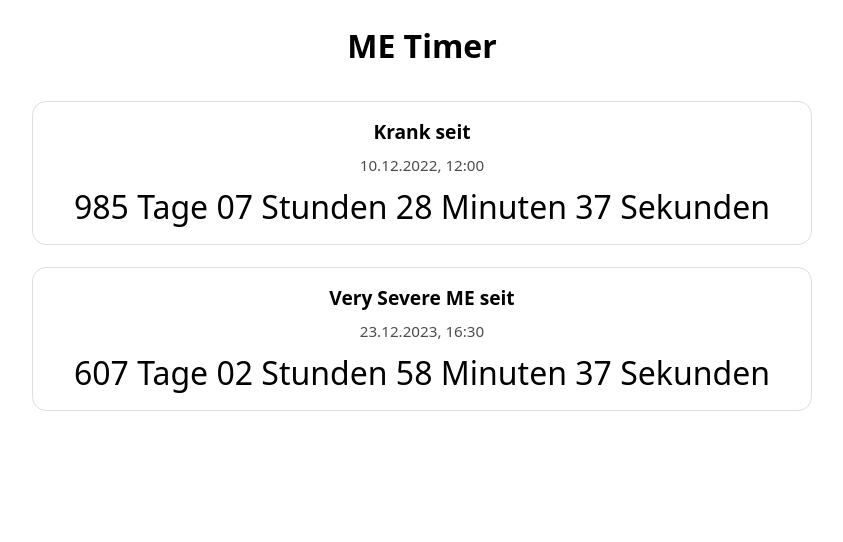
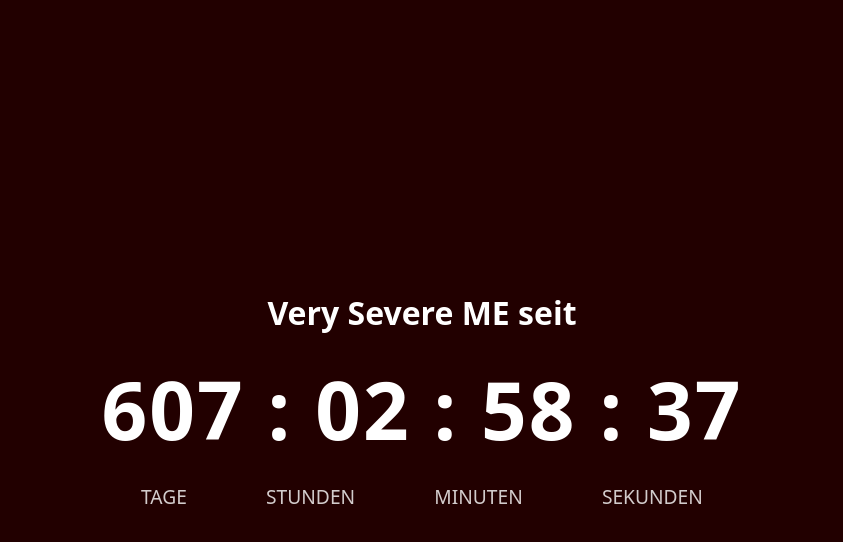
Before and after one commit to ConMe58/ME-Timer-, a plain HTML site: page index.html in a window 1280 px wide. Shown: the whole page, without its empty margins (218-1061 px from the left). Drawn offline with Linux system fonts and the light colour scheme.

Commit message:
index.html aktualisieren

```diff
--- a/index.html
+++ b/index.html
@@ -1,58 +1,69 @@
 <!DOCTYPE html>
 <html lang="de">
 <head>
-  <meta charset="UTF-8" />
-  <meta name="viewport" content="width=device-width, initial-scale=1" />
+  <meta charset="UTF-8">
+  <meta name="viewport" content="width=device-width, initial-scale=1">
   <title>ME Timer</title>
   <style>
-    body { font-family: system-ui, sans-serif; margin:0; padding:24px; display:grid; place-items:center; }
-    .wrap { width:min(780px, 92vw); display:grid; gap:22px; }
-    h1 { margin:0 0 12px; text-align:center; }
-    .card { border:1px solid #ddd; border-radius:14px; padding:16px; display:grid; gap:10px; }
-    .label { font-weight:600; text-align:center; font-size:1.2rem; }
-    .since { font-size:0.95rem; opacity:0.7; text-align:center; }
-    .value { font-size: clamp(1.2rem, 6vw, 2rem); text-align:center; }
+    body {
+      margin:0;
+      background:#200; /* dunkles Rot-Braun wie bei deinem Screenshot */
+      color:white;
+      font-family: system-ui, -apple-system, Segoe UI, Roboto, sans-serif;
+      display:flex;
+      justify-content:center;
+      align-items:center;
+      height:100vh;
+      text-align:center;
+    }
+    .wrap { display:grid; gap:20px; }
+    h1 { font-size:2rem; margin:0; }
+    .row {
+      font-size: clamp(2rem, 12vw, 5rem);
+      font-weight:bold;
+      letter-spacing:2px;
+    }
+    .labels {
+      display:flex;
+      justify-content:space-around;
+      font-size:clamp(0.8rem, 4vw, 1.2rem);
+      opacity:0.8;
+    }
   </style>
 </head>
 <body>
   <div class="wrap">
-    <h1>ME Timer</h1>
-
-    <div class="card">
-      <div class="label">Krank seit</div>
-      <div class="since">10.12.2022, 12:00</div>
-      <div id="t1" class="value">–</div>
-    </div>
-
-    <div class="card">
-      <div class="label">Very Severe ME seit</div>
-      <div class="since">23.12.2023, 16:30</div>
-      <div id="t2" class="value">–</div>
+    <h1>Very Severe ME seit</h1>
+    <div id="time" class="row">000 : 00 : 00 : 00</div>
+    <div class="labels">
+      <div>TAGE</div>
+      <div>STUNDEN</div>
+      <div>MINUTEN</div>
+      <div>SEKUNDEN</div>
     </div>
   </div>
 
   <script>
-    // Startdaten (Deutschland: Winterzeit = UTC+1)
-    const start1 = new Date("2022-12-10T12:00:00+01:00");
-    const start2 = new Date("2023-12-23T16:30:00+01:00");
-
-    function fmtDHMS(sec){
-      const d = Math.floor(sec / 86400);
-      const h = Math.floor((sec % 86400) / 3600);
-      const m = Math.floor((sec % 3600) / 60);
-      const s = Math.floor(sec % 60);
-      const pad = n => String(n).padStart(2, "0");
-      return `${d} Tage ${pad(h)} Stunden ${pad(m)} Minuten ${pad(s)} Sekunden`;
-    }
+    // Startdatum
+    const start = new Date("2023-12-23T16:30:00+01:00");
 
     function update(){
       const now = Date.now();
-      document.getElementById("t1").textContent = fmtDHMS((now - start1.getTime())/1000);
-      document.getElementById("t2").textContent = fmtDHMS((now - start2.getTime())/1000);
+      const diff = Math.floor((now - start.getTime())/1000);
+
+      const days = Math.floor(diff / 86400);
+      const hrs  = Math.floor((diff % 86400) / 3600);
+      const mins = Math.floor((diff % 3600) / 60);
+      const secs = diff % 60;
+
+      const pad = n => String(n).padStart(2,"0");
+
+      document.getElementById("time").textContent =
+        `${days} : ${pad(hrs)} : ${pad(mins)} : ${pad(secs)}`;
     }
 
     update();
-    setInterval(update, 1000);
+    setInterval(update,1000);
   </script>
 </body>
 </html>
```
